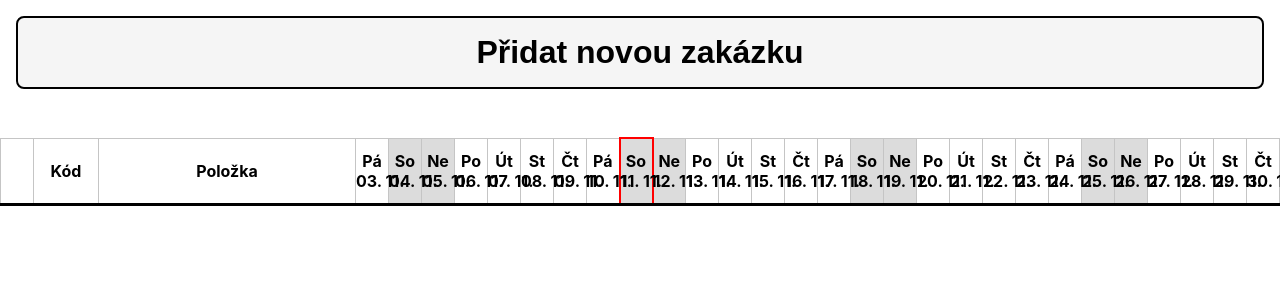
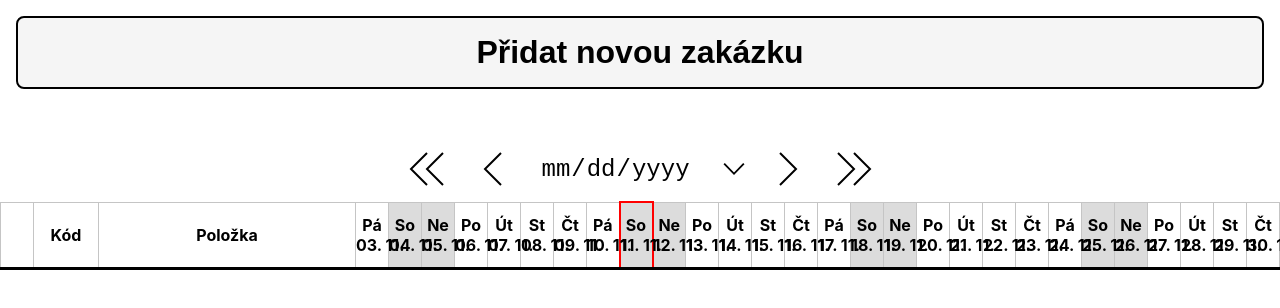
Before and after one commit to Yokool/rtsoft-test, a React (Create React App) app: page / in a window 1280 px wide. Shown: the top 308 px of the page. Built offline with nearby package versions, Linux system fonts and the light colour scheme.

Commit message:
half baked calendar

```diff
--- /dev/null
+++ b/src/GeneralUtils/DirectionUtils.tsx
@@ -0,0 +1,12 @@
+
+export type HorizontalDirection = 'left' | 'right';
+
+/**
+ * Flips an svg if direction 'right' is provided.
+ * Does nothing when 'left' is provided as it is the default
+ * orientation of the used svg images.
+ */
+export const HorizontalDirectionIntoTransform: Record<HorizontalDirection, string> = {
+    left: 'scale(1, 1)',
+    right: 'scale(-1, 1)'
+}
--- /dev/null
+++ b/src/Icons/ArrowIcon.tsx
@@ -0,0 +1,20 @@
+import * as React from "react"
+import { HorizontalDirection, HorizontalDirectionIntoTransform } from "../GeneralUtils/DirectionUtils"
+
+export type ArrowIconProps = {
+    arrowDirection: HorizontalDirection
+}
+
+export const ArrowIcon = ({arrowDirection} : ArrowIconProps) => (
+  <svg
+    xmlns="http://www.w3.org/2000/svg"
+    fill="none"
+    stroke="#000"
+    viewBox="0 0 32 32"
+    width={64}
+    height={64}
+    transform={HorizontalDirectionIntoTransform[arrowDirection]}
+  >
+    <path d="m20 8-8 8 8 8" />
+  </svg>
+)
--- /dev/null
+++ b/src/Icons/DoubleArrow.tsx
@@ -0,0 +1,21 @@
+import * as React from "react"
+import { HorizontalDirection, HorizontalDirectionIntoTransform } from "../GeneralUtils/DirectionUtils"
+
+export type DoubleArrowIconProps = {
+    arrowDirection: HorizontalDirection
+}
+
+
+export const DoubleArrowIcon = ( {arrowDirection} : DoubleArrowIconProps ) => (
+  <svg
+    xmlns="http://www.w3.org/2000/svg"
+    fill="none"
+    stroke="#000"
+    viewBox="0 0 32 32"
+    width={64}
+    height={64}
+    transform={HorizontalDirectionIntoTransform[arrowDirection]}
+  >
+    <path d="m15 8-8 8 8 8M23 8l-8 8 8 8" />
+  </svg>
+)
--- a/src/TaskDateList/TaskDateList.tsx
+++ b/src/TaskDateList/TaskDateList.tsx
@@ -7,6 +7,7 @@ import { TaskFulfillment, TaskFulfillmentStatus } from "../TaskFulfillment/TaskF
 import { EditTaskDateModal } from "../Modals/AddTaskDateModal/EditTaskDateModal";
 import { CompleteTaskRow } from "./CompleteTaskRow";
 import { CellSpacerTH, TaskTableCodeCellTD, TaskTableCodeCellTH, TaskTableNameCellTH, TaskTableTH, WeekendColor, getWeekendColorOnWeekend } from "./TaskDateListStyledComponents";
+import { TaskDateListSwitcher } from "./TaskDateListSwitcher";
 
 type TaskDateListProps = {
     taskList: Task[]
@@ -106,6 +107,7 @@ export function TaskDateList({taskList}: TaskDateListProps): React.JSX.Element {
             setGeneralModalData: setModalData
         }}>
             {modalJSX}
+            <TaskDateListSwitcher />
             <table className="taskTable" cellSpacing={0} cellPadding={0}>
                 <tbody>
                     <tr>
--- /dev/null
+++ b/src/TaskDateList/TaskDateListSwitcher.tsx
@@ -0,0 +1,38 @@
+import React from "react";
+import styled from "styled-components";
+import { DoubleArrowIcon } from "../Icons/DoubleArrow";
+import { ArrowIcon } from "../Icons/ArrowIcon";
+
+const SwitcherOuterHolder = styled.div`
+    display: flex;
+    flex-direction: row;
+    width: 100%;
+    justify-content: center;
+    align-items: center;
+`;
+
+const DateInput = styled.input`
+    background-color: #ffffff;
+    border-style: none;
+    font-size: 24px;
+    padding-left: 16px;
+    padding-right: 8px;
+
+    // only for chrome
+    &::-webkit-calendar-picker-indicator {
+        background-image: url('DropDownIcon.svg');
+    }
+`;
+
+export function TaskDateListSwitcher(): JSX.Element
+{
+    return (
+        <SwitcherOuterHolder>
+            <DoubleArrowIcon arrowDirection="left" />
+            <ArrowIcon arrowDirection="left" />
+            <DateInput className="calendarInput" type="date"></DateInput>
+            <ArrowIcon arrowDirection="right" />
+            <DoubleArrowIcon arrowDirection="right" />
+        </SwitcherOuterHolder>
+    )
+}
```
Also changed, not shown: public/DropDownIcon.svg (added).
